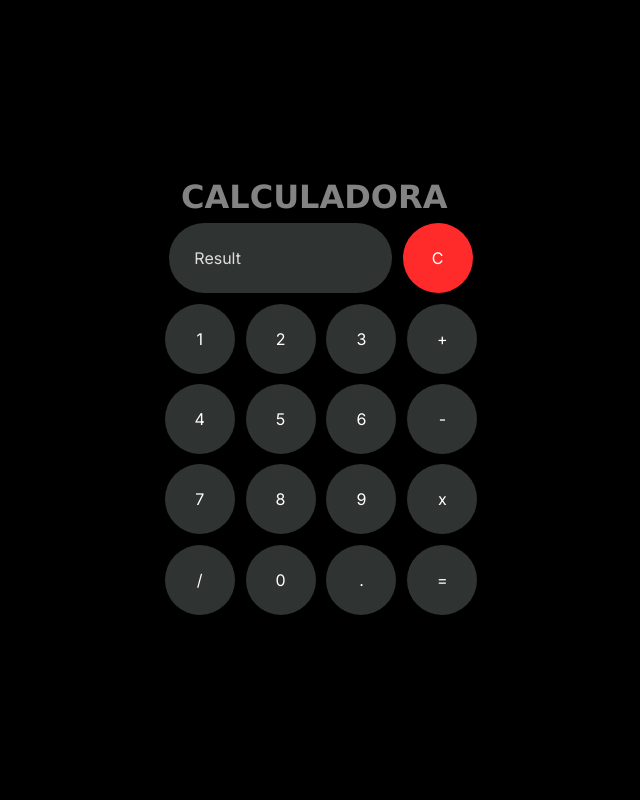
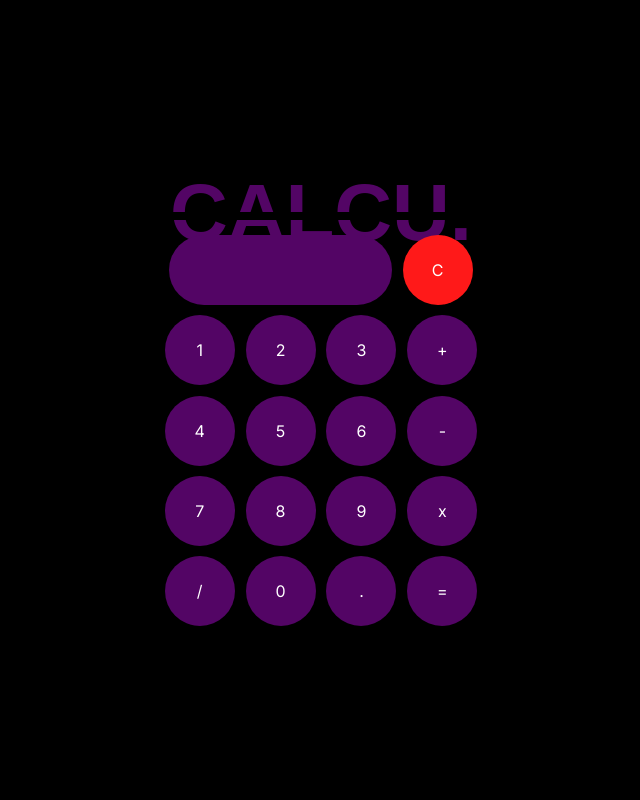
Before and after one commit to SebastianDelgadoB/Calculadora, a Django app: page / in a window 1280 px wide. Shown: the whole page, without its empty margins (319-959 px from the left). Run offline with Django 5.2, Linux system fonts and the light colour scheme.

Commit message:
css changes

```diff
--- a/Calculadora/static/calculadora/css/dark.css
+++ b/Calculadora/static/calculadora/css/dark.css
@@ -19,14 +19,23 @@
     align-items: center;
     background-color: rgb(0, 0, 0);
     transition: 0.8s all;
+    text-decoration: line-through;
   }
 
   h1 {
     margin-bottom: 1.5%;
-    color: #838383;
+    color: rgb(83, 5, 101);
     text-align: center;
-    font-family: Verdana, sans-serif;
+    font-size: 80px;
+    font-family: Arial, Helvetica, sans-serif;
+    height: 65px;
+    align-items: center;
+    margin: 0 auto;
   }
+
+  .wrapper:hover {
+    text-decoration: line-through;
+}
 
   .container {
     width: 350px;
@@ -34,13 +43,16 @@
     justify-content: center;
     flex-direction: column;
     align-items: center;
+    border-radius: 100px;
+    color:rgb(51, 92, 225)
   }
 
   .header-container {
     display: flex;
-    justify-content: space-between;
+    justify-content: center;
     align-items: center;
     width: 80%;
+    margin: 0 auto; /* Centrar el contenedor en la página */
   }
 
   .top-buttons {
@@ -55,7 +67,7 @@
     font-size: 1em;
     cursor: pointer;
     width: 70px;
-    background-color: rgb(47, 51, 50);
+    background-color: rgb(83, 5, 101);
     border: none;
     outline: none;
     border-radius: 100px;
@@ -71,18 +83,23 @@
   }
 
   input[type="text"] {
-    background-color: rgb(47, 51, 50);
+    background-color: rgb(83, 5, 101);
     width: 222.5px;
   }
 
   input[type="button"]:hover {
-    background-color: rgb(101, 101, 101);
+    background-color: rgb(133, 13, 231);
     color: #fff;
   }
 
   #clear-button {
     color: #fff;
-    background-color: rgb(255, 42, 42);
+    background-color: rgb(255, 25, 25);
+  }
+
+  #clear-button:hover {
+    color: #ffffff;
+    background-color: rgb(250, 75, 75);
   }
 
   a {
--- a/Calculadora/templates/Calculadora/index.html
+++ b/Calculadora/templates/Calculadora/index.html
@@ -6,7 +6,7 @@
 <head>
   <meta charset="utf-8" />
   <meta http-equiv="X-UA-Compatible" content="IE=edge" />
-  <title>{% block title %} CALCULADORA {% endblock title %}</title>
+  <title>{% block title %} C A L C U. {% endblock title %}</title>
   <link rel="icon" type="image/x-icon" href="assets/favicon.ico">
   <meta name="description" content="Simple Calculator With Dark Mode." />
   <meta name="viewport" content="width=device-width, initial-scale=1" />
@@ -21,10 +21,10 @@
     <div class="container">
       <div class="header-container">
         <!-- This heading also notifies about the theme change.-->
-        <h1 id="toast">CALCULADORA</h1>
+        <h1 id="toast">CALCU.</h1>
       </div>
       <div class="first-row">
-        <input type="text" name="result" id="result" placeholder="Result" readonly />
+        <input type="text" name="result" id="result" placeholder="" readonly />
         <input type="button" value="C" onclick="result.value=''" id="clear-button" />
       </div>
       <div class="second-row">
```
